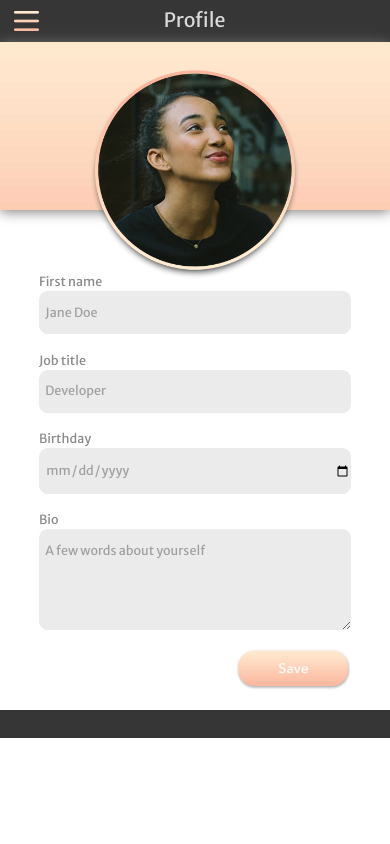
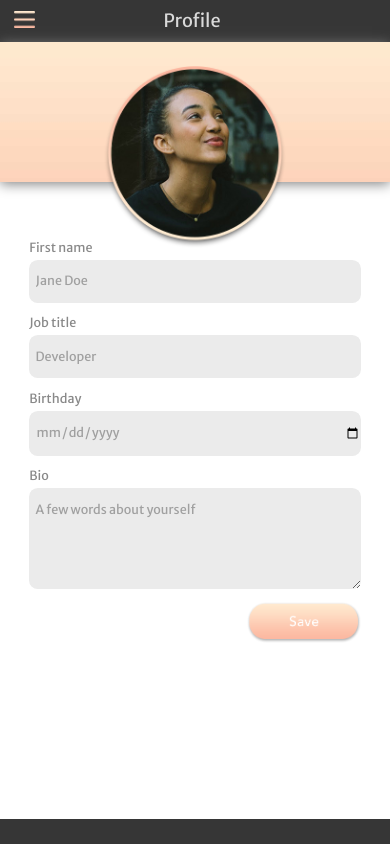
Before and after one commit to jenniferwiner/made-code-challenge, a React (Create React App) app: page / in a window 390 px wide. Built offline with nearby package versions, Linux system fonts and the light colour scheme.

Commit message:
fix footer for mobile and desktop

```diff
--- a/src/App.css
+++ b/src/App.css
@@ -2,22 +2,22 @@
   font-family: 'Merriweather Sans', sans;
 }
 
+.profile {
+  height: 97vh;
+}
 .header {
   background-color: rgb(54, 54, 54);
-  height: 3em;
-  /*display: flex;*/
-  /*flex-direction: column;*/
-  /*justify-content: center;*/
 }
 
 .header div img {
   margin-left: 1em;
-  width: 1.75em;
+  margin-top: .75em;
+  width: 1.5em;
 }
 
 .header div {
   display: inline-block;
-  height: 100%;
+  /*height: %;*/
   display: flex;
   flex-direction: column;
   justify-content: center;
@@ -25,26 +25,24 @@
 
 .header-text h1 {
   color: rgb(218, 218, 218);
-  font-size: 1.4em;
-  margin-left: -2em;
-  margin-bottom: 1em;
+  font-size: 1.3em;
+  margin: .6em 0 .6em -2.25em;
 }
 
 .photo-container {
   background-image: url('./images/bkg-header.jpg');
-  height: 12em;
+  height: 10em;
   box-shadow: 0 2px 12px gray;
 }
 
 .photo-container img {
-  width: 15em;
-  padding-top: 2em;
+  width: 13em;
+  padding-top: 1.75em;
 }
 
 .profile-form {
   font-size: .9em;
-  height: 100%;
-  width: 80%;
+  width: 85%;
   margin: 0 auto;
   padding-top: 4em;
 }
@@ -56,17 +54,18 @@
 .profile-form label {
   font-weight: 400;
   color: rgb(137, 137, 137);
-  padding-top: 1em;
+  padding-top: .5em;
   width: 100%;
 
 }
 .profile-form input, .profile-form textarea {
   background-color: rgb(235, 235, 235);
+  color: rgb(160, 160, 160);
+  width: 100%;
   border: 0;
   border-radius: .7em;
   padding: 1em 0 1em .5em;
-  color: rgb(160, 160, 160);
-  width: 100%;
+  margin-top: .25em;
 }
 
 .profile-form input::placeholder, .profile-form textarea::placeholder {
@@ -78,12 +77,32 @@
 }
 
 img.save-button {
-  padding-top: .75em;
-  height: 4em;
+  margin-top: .25em;
+  width: 9em;
 }
 
 footer {
   background-color: rgb(54, 54, 54);
-  margin-top: 5em;
-  height: 2em;
+  height: 3vh;
 }
+
+/* iPhone 5, Galaxy S5*/
+@media only screen and (max-width: 360px){
+  .photo-container {
+    height: 8em;
+  }
+  .photo-container img {
+    width: 10.5em;
+    padding-top: 1.75em;
+  }
+
+
+}
+@media only screen and (max-width: 320px){
+  .profile-form {
+    font-size: .8em;
+  }
+  .profile-form textarea {
+    height: 6.5em;
+  }
+}
--- a/src/App.js
+++ b/src/App.js
@@ -7,6 +7,7 @@ import imgSave from './images/img-save.png'
 class App extends Component {
   render() {
     return (
+      <div>
         <div className="profile">
           <div className="header text-center">
             <div className="pull-left nav">
@@ -40,6 +41,7 @@ class App extends Component {
               </div>
               <img src={imgSave} className="save-button pull-right" alt="save-button"/>
           </form>
+        </div>
         <footer>
         </footer>
       </div>
```
Lines whose indentation alone changed are shown as unchanged.
